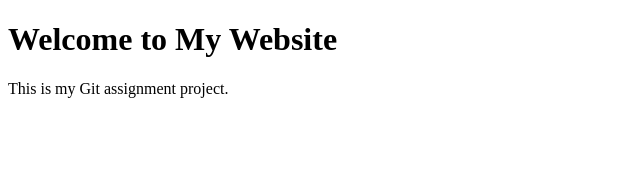
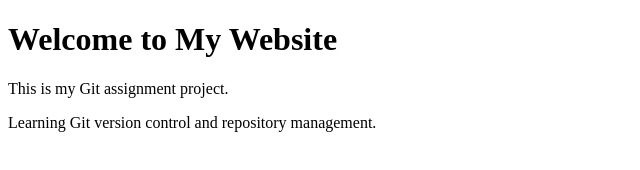
Before and after one commit to vivaangoyal29/GitAssignment, a plain HTML site: page index.html in a window 1280 px wide. Shown: the whole page, without its empty margins (0-640 px from the left). Drawn offline with Linux system fonts and the light colour scheme.

Commit message:
Update homepage content

```diff
--- a/index.html
+++ b/index.html
@@ -6,5 +6,6 @@
 <body>
     <h1>Welcome to My Website</h1>
     <p>This is my Git assignment project.</p>
+    <p>Learning Git version control and repository management.</p>
 </body>
 </html>
```
